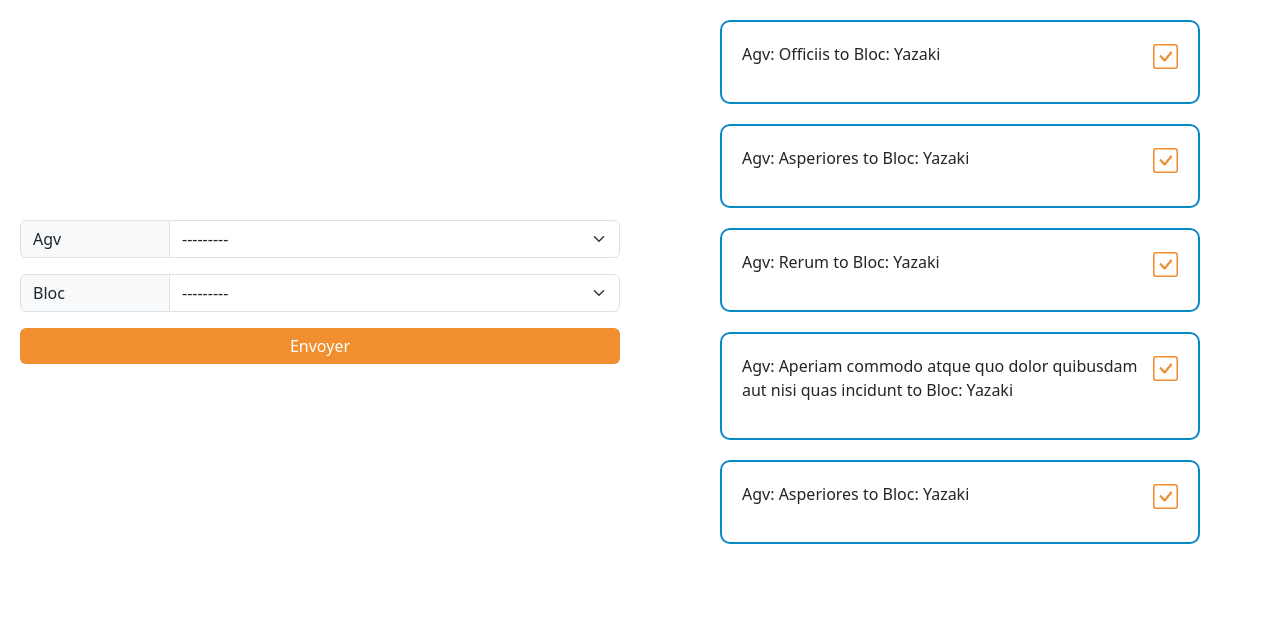
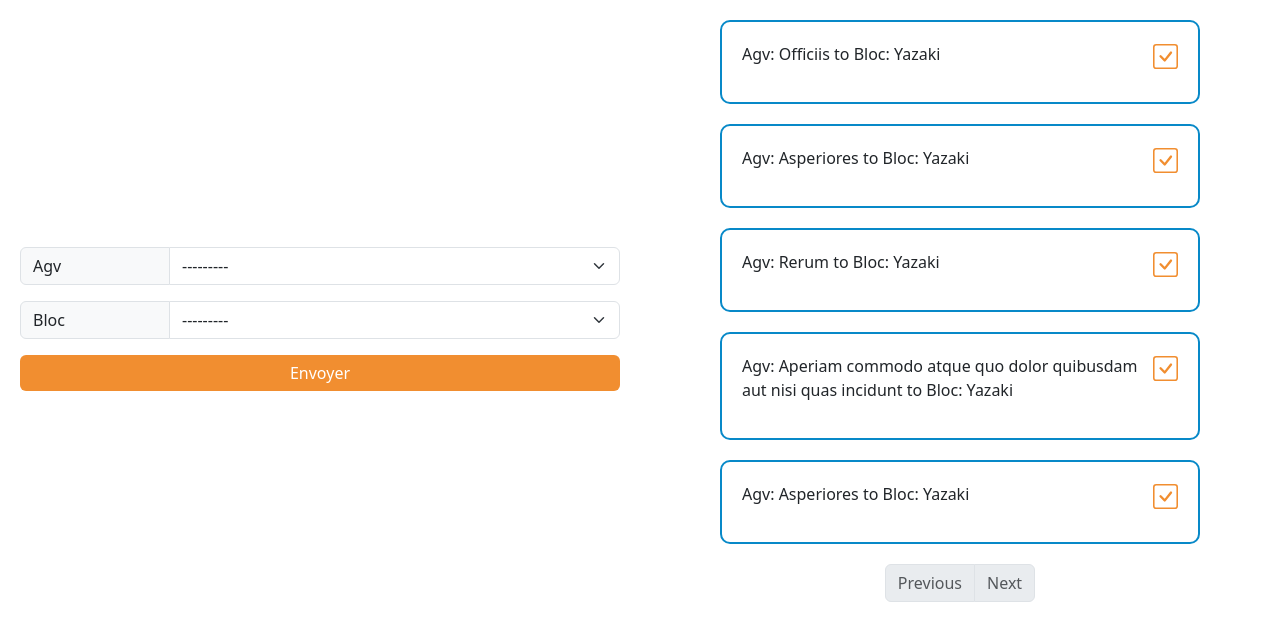
Before and after one commit to OussamaElm0/agv-control-panel, a Django app: template templates/commandes/send.html in a window 1280 px wide. Shown: the top 641 px of the page. Run offline with Django 5.2, Linux system fonts and the light colour scheme; the template is opened without the code that fills it: values that come from a table or form of the project are taken from there, others are empty; data comes from the database, SQL or seed files in the repository; both versions use the stored data as it was after the commit; parts of the project's set-up code (start-up, migrations or seed data) failed here and were passed over.

Commit message:
Add pagination for comming commands

```diff
--- a/templates/commandes/send.html
+++ b/templates/commandes/send.html
@@ -45,7 +45,42 @@
                 </form>
             </div>
         {% endfor %}
+        <div>
+            <ul class="pagination">
+              {% if agvsToBloc.has_previous %}
+                <li class="page-item">
+                  <a class="page-link" href="?page={{ agvsToBloc.previous_page_number }}">Previous</a>
+                </li>
+              {% else %}
+                <li class="page-item disabled">
+                  <span class="page-link">Previous</span>
+                </li>
+              {% endif %}
 
-    {% comment %} <script src="https://cdn.jsdelivr.net/npm/axios/dist/axios.min.js"></script>
-    <script src="{% static 'js/confirmReception.js' %}"></script> {% endcomment %}
+              {% for num in agvsToBloc.paginator.page_range %}
+                {% if num == agvsToBloc.number %}
+                  <li class="page-item active" aria-current="page">
+                    <span class="page-link">{{ num }}</span>
+                  </li>
+                {% else %}
+                  <li class="page-item">
+                    <a class="page-link" href="?page={{ num }}">{{ num }}</a>
+                  </li>
+                {% endif %}
+              {% endfor %}
+
+              {% if agvsToBloc.has_next %}
+                <li class="page-item">
+                  <a class="page-link" href="?page={{ agvsToBloc.next_page_number }}">Next</a>
+                </li>
+              {% else %}
+                <li class="page-item disabled">
+                  <span class="page-link">Next</span>
+                </li>
+              {% endif %}
+            </ul>
+        </div>
+    </div>
+
+
 {% endblock content %}
```
Also changed, not shown: users/views.py (+6 -2 lines), db.sqlite3. Lines whose indentation alone changed are shown as unchanged.
